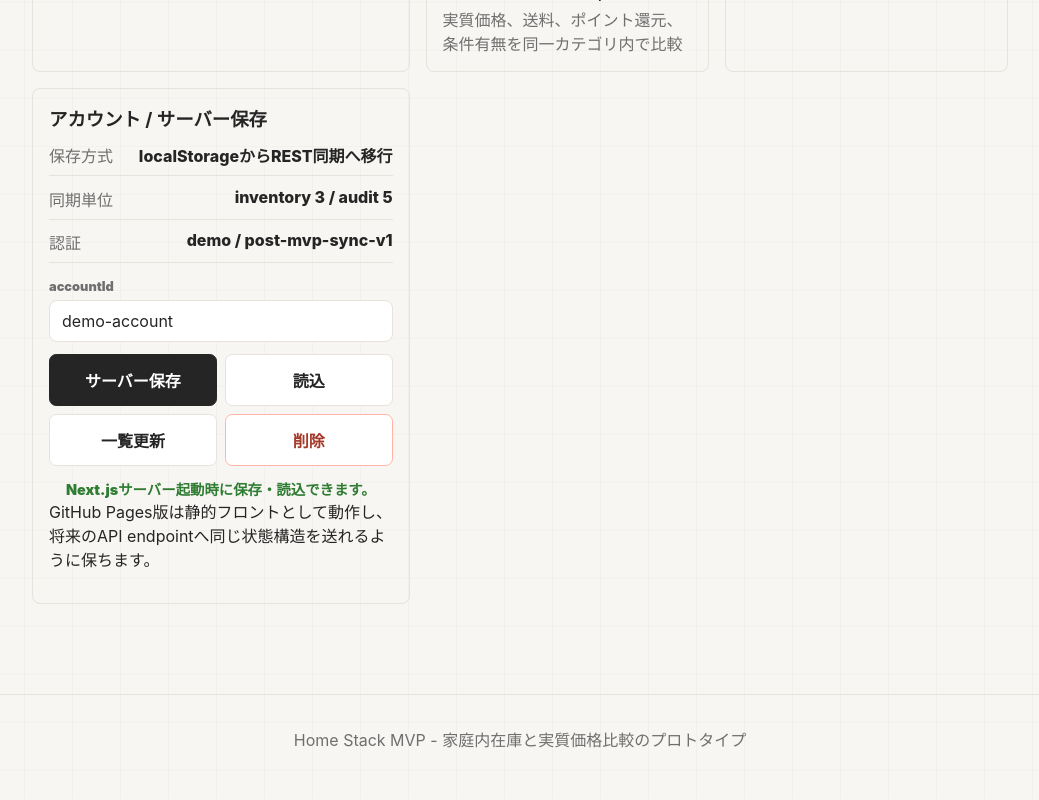
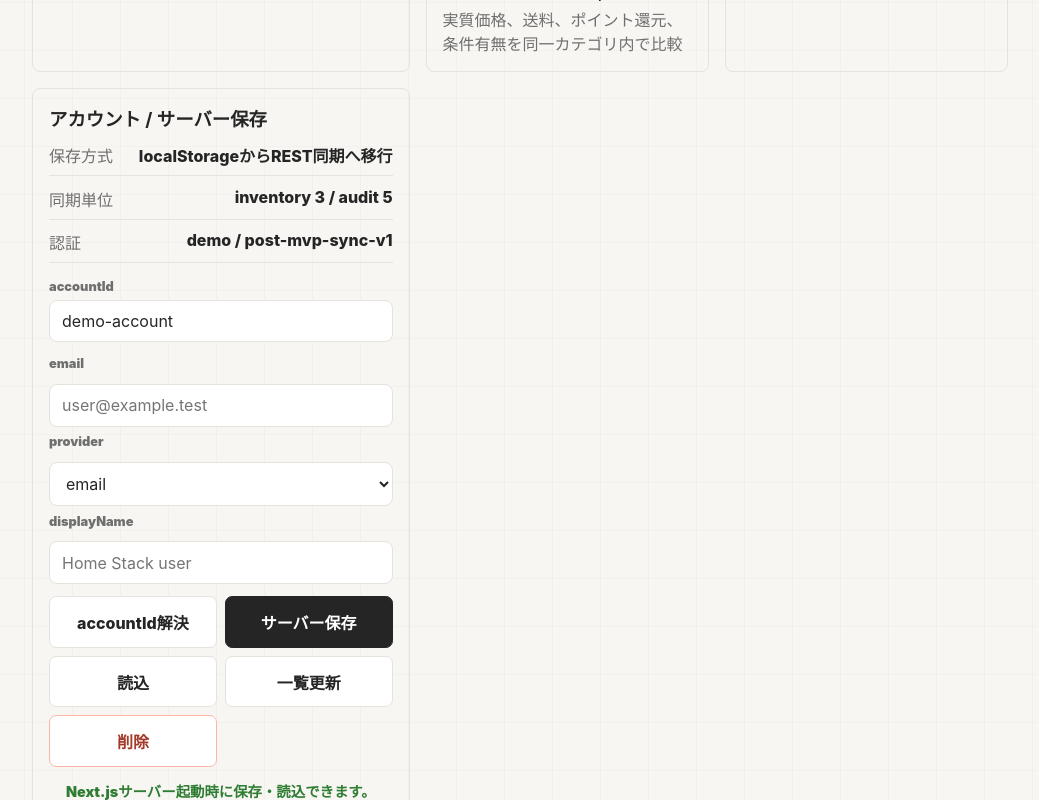
Before and after one commit to TMluku/Home-stack, a Next.js app: page / in a window 1280 px wide. Shown: the part 9453-10253 px from the top of the page, without its empty margins (120-1159 px from the left). Built offline with nearby package versions, Linux system fonts and the light colour scheme.

Commit message:
Connect account profile resolution UI

```diff
--- a/src/app/globals.css
+++ b/src/app/globals.css
@@ -1383,7 +1383,8 @@ h3 {
   margin-top: 0.85rem;
 }
 
-.ops-panel input {
+.ops-panel input,
+.ops-panel select {
   background: var(--white);
   border: 1px solid var(--line);
   border-radius: 0.5rem;
@@ -1391,6 +1392,12 @@ h3 {
   min-height: 2.6rem;
   padding: 0.65rem 0.75rem;
   width: 100%;
+}
+
+.account-resolve-grid {
+  display: grid;
+  gap: 0.45rem;
+  margin-top: 0.85rem;
 }
 
 .field-label {
--- a/src/components/HomeStackApp.tsx
+++ b/src/components/HomeStackApp.tsx
@@ -87,6 +87,18 @@ type StoredNotificationEvent = {
   summary: Partial<NotificationJobSummary & NotificationDispatchSummary>;
 };
 
+type ResolvedAccountProfile = {
+  accountId: string;
+  authMode: "demo" | "email-link" | "oauth";
+  emailHash?: string;
+  provider?: "email" | "google" | "github" | "apple";
+  displayName?: string;
+  createdAt: string;
+  verified: boolean;
+};
+
+type AccountProvider = NonNullable<ResolvedAccountProfile["provider"]>;
+
 export function HomeStackApp() {
   const [state, setState] = useState<AppState>(() => createDefaultState());
   const [loaded, setLoaded] = useState(false);
@@ -106,6 +118,10 @@ export function HomeStackApp() {
   const [productSearchResult, setProductSearchResult] = useState<ProductSearchResult | null>(null);
   const [productSearchStatus, setProductSearchStatus] = useState("商品名から複数ECサイトの価格候補を検索できます。");
   const [serverAccountId, setServerAccountId] = useState(serverSyncAccountId);
+  const [accountEmail, setAccountEmail] = useState("");
+  const [accountDisplayName, setAccountDisplayName] = useState("");
+  const [accountProvider, setAccountProvider] = useState<AccountProvider>("email");
+  const [resolvedAccountProfile, setResolvedAccountProfile] = useState<ResolvedAccountProfile | null>(null);
   const [serverAccounts, setServerAccounts] = useState<ServerAccountSummary[]>([]);
   const [serverSyncBusy, setServerSyncBusy] = useState(false);
   const [serverSyncMessage, setServerSyncMessage] = useState(
@@ -450,6 +466,35 @@ export function HomeStackApp() {
       );
     } catch (error) {
       setServerSyncMessage(error instanceof Error ? error.message : "保存済みアカウント一覧を取得できませんでした。");
+    } finally {
+      setServerSyncBusy(false);
+    }
+  }
+
+  async function resolveServerAccount() {
+    if (isStaticExport) {
+      setServerSyncMessage("GitHub Pages版ではアカウント解決APIは未接続です。Next.jsサーバーで有効になります。");
+      return;
+    }
+
+    setServerSyncBusy(true);
+    try {
+      const response = await fetch("/api/account/resolve", {
+        method: "POST",
+        headers: { "content-type": "application/json" },
+        body: JSON.stringify({
+          email: accountEmail,
+          displayName: accountDisplayName,
+          provider: accountProvider,
+        }),
+      });
+      const payload = (await response.json()) as { ok?: boolean; profile?: ResolvedAccountProfile; error?: string };
+      if (!response.ok || !payload.ok || !payload.profile) throw new Error(payload.error ?? "アカウントを解決できませんでした。");
+      setResolvedAccountProfile(payload.profile);
+      setServerAccountId(payload.profile.accountId);
+      setServerSyncMessage(`${payload.profile.accountId} を保存対象に設定しました。`);
+    } catch (error) {
+      setServerSyncMessage(error instanceof Error ? error.message : "アカウントを解決できませんでした。");
     } finally {
       setServerSyncBusy(false);
     }
@@ -1287,6 +1332,10 @@ export function HomeStackApp() {
           priceFetchPlan={priceFetchPlan}
           queueItemCount={queueSummary.itemCount}
           queueTotal={queueSummary.totalEffectivePrice}
+          accountDisplayName={accountDisplayName}
+          accountEmail={accountEmail}
+          accountProvider={accountProvider}
+          resolvedAccountProfile={resolvedAccountProfile}
           serverAccountId={serverAccountId}
           serverAccounts={serverAccounts}
           serverSyncBusy={serverSyncBusy}
@@ -1301,9 +1350,13 @@ export function HomeStackApp() {
           onPrepareNotificationJobs={prepareNotificationJobs}
           onRefreshServerAccounts={refreshServerAccounts}
           onRefreshNotificationStatus={refreshNotificationStatus}
+          onResolveServerAccount={resolveServerAccount}
           onResetServerState={resetServerSavedState}
           onSaveServerState={saveServerState}
           onSelectServerAccount={selectSavedServerAccount}
+          onAccountDisplayNameChange={setAccountDisplayName}
+          onAccountEmailChange={setAccountEmail}
+          onAccountProviderChange={setAccountProvider}
           onServerAccountIdChange={setServerAccountId}
         />
       </main>
@@ -1599,6 +1652,10 @@ function PostMvpOpsPanel({
   priceFetchPlan,
   queueItemCount,
   queueTotal,
+  accountDisplayName,
+  accountEmail,
+  accountProvider,
+  resolvedAccountProfile,
   serverAccountId,
   serverAccounts,
   serverSyncBusy,
@@ -1613,9 +1670,13 @@ function PostMvpOpsPanel({
   onPrepareNotificationJobs,
   onRefreshServerAccounts,
   onRefreshNotificationStatus,
+  onResolveServerAccount,
   onResetServerState,
   onSaveServerState,
   onSelectServerAccount,
+  onAccountDisplayNameChange,
+  onAccountEmailChange,
+  onAccountProviderChange,
   onServerAccountIdChange,
 }: {
   conditionAuditLog: ConditionAuditLogEntry[];
@@ -1633,6 +1694,10 @@ function PostMvpOpsPanel({
   priceFetchPlan: PriceFetchPlanStep[];
   queueItemCount: number;
   queueTotal: number;
+  accountDisplayName: string;
+  accountEmail: string;
+  accountProvider: AccountProvider;
+  resolvedAccountProfile: ResolvedAccountProfile | null;
   serverAccountId: string;
   serverAccounts: ServerAccountSummary[];
   serverSyncBusy: boolean;
@@ -1647,9 +1712,13 @@ function PostMvpOpsPanel({
   onPrepareNotificationJobs: () => void;
   onRefreshServerAccounts: () => void;
   onRefreshNotificationStatus: () => void;
+  onResolveServerAccount: () => void;
   onResetServerState: () => void;
   onSaveServerState: () => void;
   onSelectServerAccount: (accountId: string) => void;
+  onAccountDisplayNameChange: (value: string) => void;
+  onAccountEmailChange: (value: string) => void;
+  onAccountProviderChange: (value: AccountProvider) => void;
   onServerAccountIdChange: (value: string) => void;
 }) {
   const auditPreview = (storedAuditEvents.length > 0 ? storedAuditEvents : conditionAuditLog).slice(0, 8);
@@ -1846,7 +1915,45 @@ function PostMvpOpsPanel({
             onChange={(event) => onServerAccountIdChange(event.target.value)}
             placeholder="demo-account"
           />
+          <div className="account-resolve-grid">
+            <label className="field-label" htmlFor="server-account-email">
+              email
+            </label>
+            <input
+              id="server-account-email"
+              type="email"
+              value={accountEmail}
+              onChange={(event) => onAccountEmailChange(event.target.value)}
+              placeholder="user@example.test"
+            />
+            <label className="field-label" htmlFor="server-account-provider">
+              provider
+            </label>
+            <select
+              id="server-account-provider"
+              value={accountProvider}
+              onChange={(event) => onAccountProviderChange(event.target.value as AccountProvider)}
+            >
+              <option value="email">email</option>
+              <option value="google">google</option>
+              <option value="github">github</option>
+              <option value="apple">apple</option>
+            </select>
+            <label className="field-label" htmlFor="server-account-display-name">
+              displayName
+            </label>
+            <input
+              id="server-account-display-name"
+              type="text"
+              value={accountDisplayName}
+              onChange={(event) => onAccountDisplayNameChange(event.target.value)}
+              placeholder="Home Stack user"
+            />
+          </div>
           <div className="ops-actions">
+            <button className="button button--ghost" type="button" onClick={onResolveServerAccount} disabled={serverSyncBusy}>
+              accountId解決
+            </button>
             <button className="button button--primary" type="button" onClick={onSaveServerState} disabled={serverSyncBusy}>
               サーバー保存
             </button>
@@ -1863,6 +1970,22 @@ function PostMvpOpsPanel({
           <p className="state-message" role="status">
             {serverSyncMessage}
           </p>
+          {resolvedAccountProfile ? (
+            <dl className="ops-list ops-list--compact">
+              <div>
+                <dt>auth</dt>
+                <dd>{resolvedAccountProfile.authMode}</dd>
+              </div>
+              <div>
+                <dt>provider</dt>
+                <dd>{resolvedAccountProfile.provider ?? "demo"}</dd>
+              </div>
+              <div>
+                <dt>emailHash</dt>
+                <dd>{resolvedAccountProfile.emailHash ?? "none"}</dd>
+              </div>
+            </dl>
+          ) : null}
           {serverAccounts.length > 0 ? (
             <div className="account-list">
               {serverAccounts.slice(0, 3).map((account) => (
```
Also changed, not shown: 3 other files (tests, documents, lock files or other folders).
